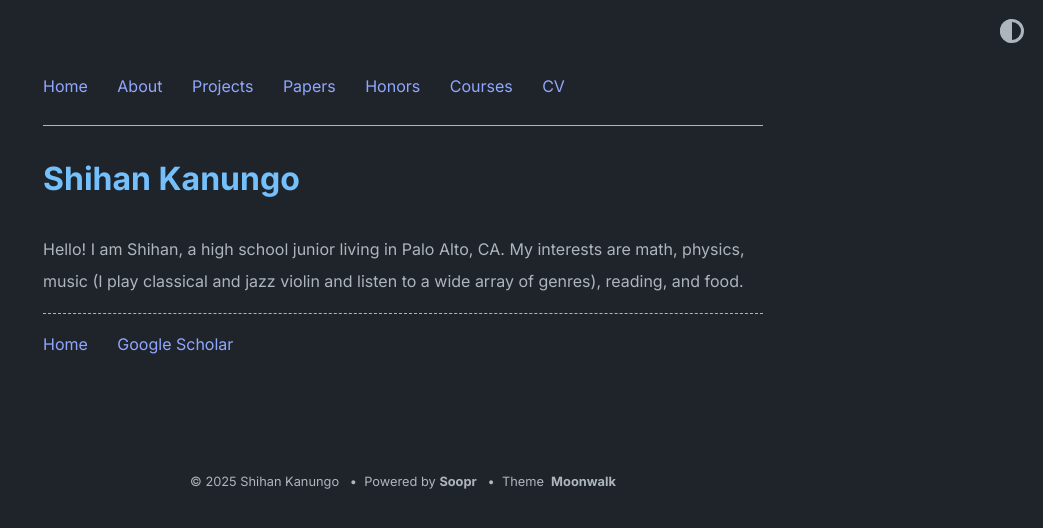
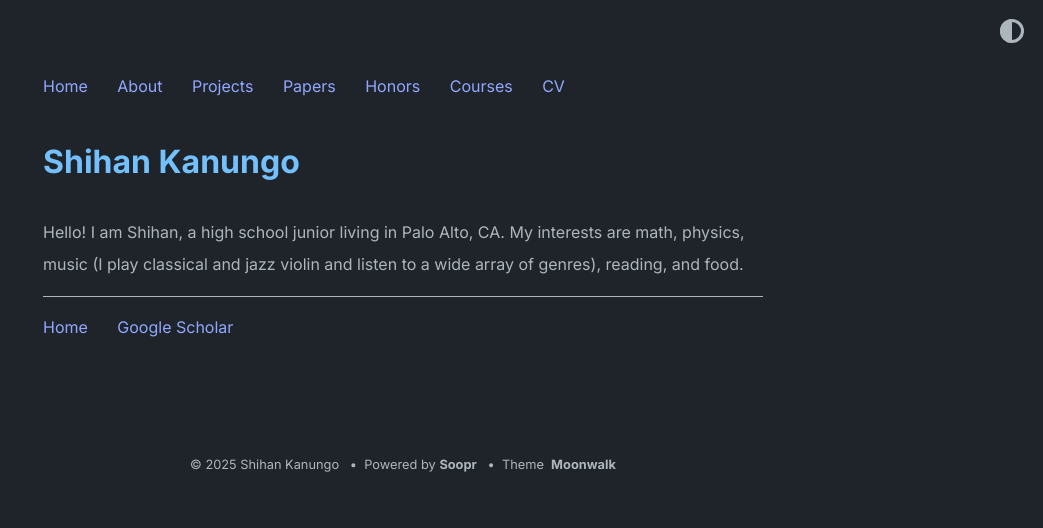
Before and after one commit to shihankanungo/shihankanungo.github.io, a Jekyll site: the page built from index.md, in a window 1280 px wide. Shown: the top 528 px of the page, without its empty margins (237-1280 px from the left). Built offline with Jekyll 4.4.1, drawn with Linux system fonts in a browser that asks for light colours.

Commit message:
Update home.html

```diff
--- a/_layouts/home.html
+++ b/_layouts/home.html
@@ -5,7 +5,7 @@ layout: default
 <header>
 {% if site.theme_config.show_navbar == true %}
   {% include horizontal_list.html collection=site.data.home.navbar_entries %}
-  <div class="solid"></div>
+  <div class="none"></div>
 {% endif %}
 
   <h1>{{ site.title }}</h1>
@@ -39,7 +39,7 @@ layout: default
 
 {% if site.theme_config.show_footer == true %}
   <footer>
-    <div class="dashed"></div>
+    <div class="solid"></div>
     {% include horizontal_list.html collection=site.data.home.footer_entries %}
   </footer>
 {% endif %}
```
